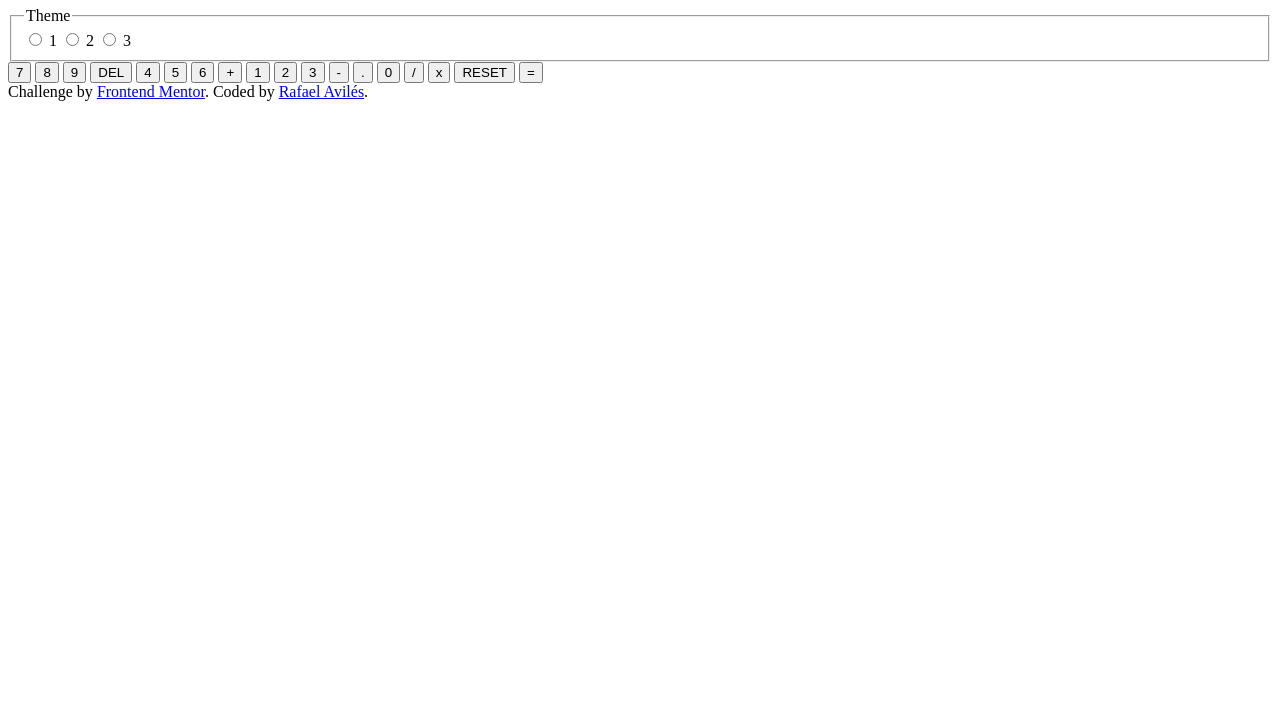
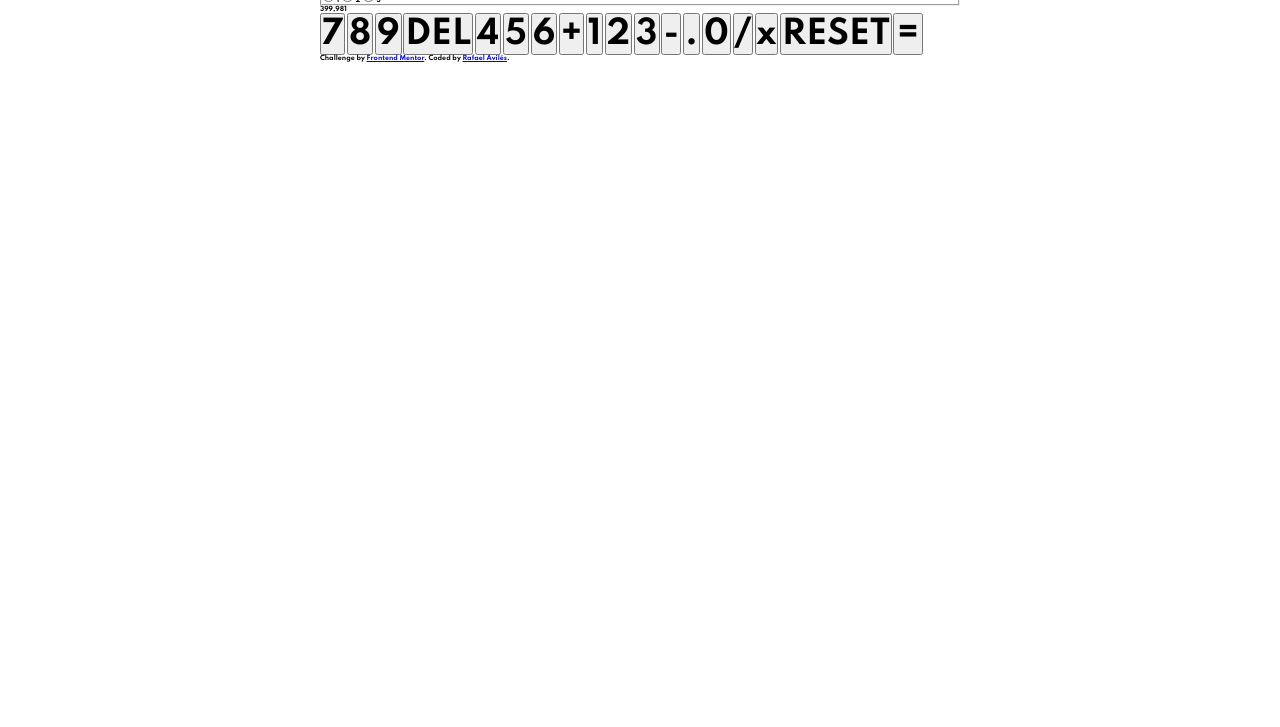
Before and after one commit to rafaVls/calculator-app, a plain HTML site: page index.html in a window 1280 px wide. Shown: the part 73-800 px from the top of the page. Drawn offline with Linux system fonts and the light colour scheme.

Commit message:
feat: :lipstick: Add basic global styling.
This commit introduces custom properties, font imports, and some basic global styles.

```diff
--- a/index.html
+++ b/index.html
@@ -30,7 +30,7 @@
 
         <!-- Display -->
         <div id="display">
-            <span></span>
+            <span>399,981</span>
         </div>
 
         <!-- Buttons -->
--- a/style.css
+++ b/style.css
@@ -0,0 +1,45 @@
+@import url('https://fonts.googleapis.com/css2?family=Spartan:wght@700&display=swap');
+
+:root {
+    /* Background colors */
+    --bg-main: hsl(222, 26%, 31%);
+    --bg-keypad: hsl(223, 31%, 20%);
+    --bg-screen: hsl(224, 36%, 15%);
+
+    --bg-key-1: hsl(225, 21%, 49%);
+    --bg-key-2: hsl(6, 63%, 50%);
+    --bg-key-3: hsl(30, 25%, 89%);
+    --bg-key-1-shadow: hsl(224, 28%, 35%);
+    --bg-key-2-shadow: hsl(6, 70%, 34%);
+    --bg-key-3-shadow: hsl(28, 16%, 65%);
+
+    /* Text colors */
+    --text-dark: hsl(221, 14%, 31%);
+    --text-light: hsl(0, 0%, 100%);
+}
+
+* {
+    margin: 0;
+    padding: 0;
+    box-sizing: border-box;
+    font-family: 'Spartan', sans-serif;
+}
+
+html, body {
+    height: 100%;
+    font-size: 62.5%;
+}
+
+body {
+    padding: 20px;
+}
+
+button {
+    font-size: 3.2rem;
+}
+
+@media only screen and (min-width: 600px) {
+    body {
+        padding: 40px 25%;
+    }
+}
```
